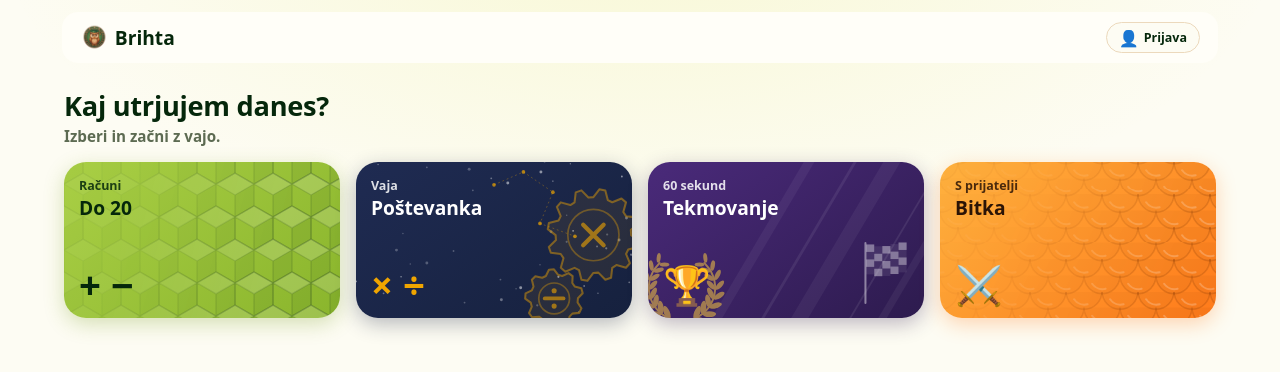
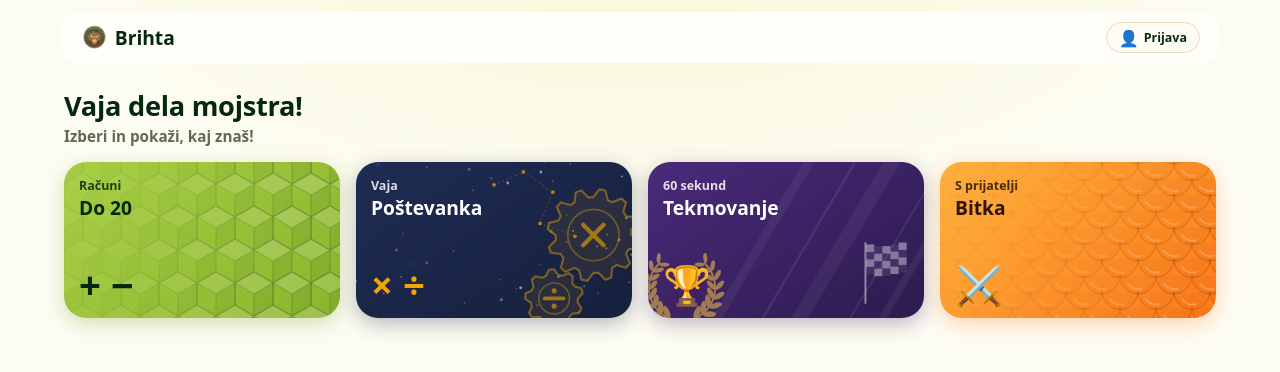
Before and after one commit to Brihta/matematika, a plain HTML site: page index.html in a window 1280 px wide. Drawn offline with Linux system fonts and the light colour scheme.

Commit message:
Začetni zaslon: Vaja dela mojstra! Izberi in pokaži, kaj znaš!
Co-Authored-By: Claude Opus 5.5 <noreply@anthropic.com>

```diff
--- a/index.html
+++ b/index.html
@@ -107,8 +107,8 @@
   <!-- ZAČETNI ZASLON: kaj utrjujem danes (ploščice namesto nastavitev) -->
   <div id="homeScreen" class="home-screen" style="display:none">
     <div class="home-hi">
-      <h1>Kaj utrjujem danes?</h1>
-      <p>Izberi in začni z vajo.</p>
+      <h1>Vaja dela mojstra!</h1>
+      <p>Izberi in pokaži, kaj znaš!</p>
     </div>
     <div class="home-tiles">
       <button class="home-tile t-do20" data-home="do20" type="button">
```
